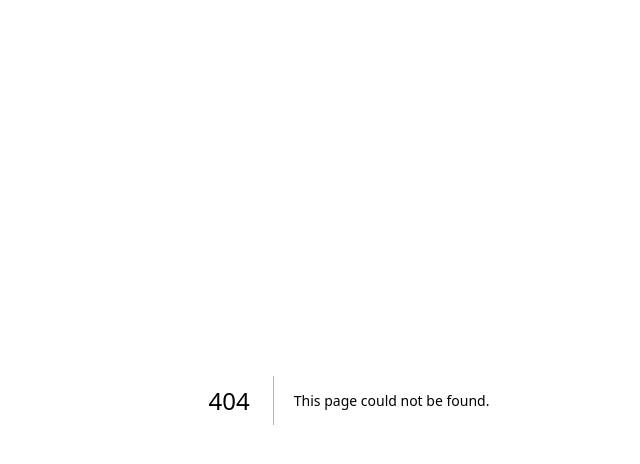
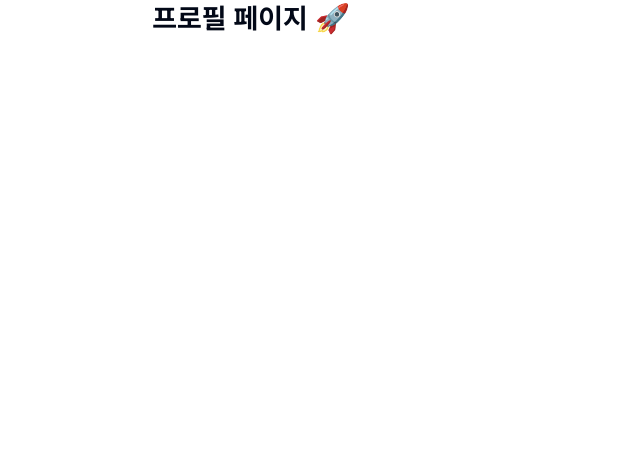
Before and after one commit to YAPP-Github/24th-Web-Team-3-FE, a Next.js app: page /profile in a window 1280 px wide. Before the commit this address had no page. Shown: the top 464 px of the page, without its empty margins (291-931 px from the left). Built offline with nearby package versions, Linux system fonts and the light colour scheme.

Commit message:
feat: 프로필 페이지 (임시) 구현

```diff
--- /dev/null
+++ b/src/app/profile/page.tsx
@@ -0,0 +1,5 @@
+const ProfilePage = () => {
+  return <h1 className="tp-header1-semibold">프로필 페이지 🚀</h1>
+}
+
+export default ProfilePage
```
